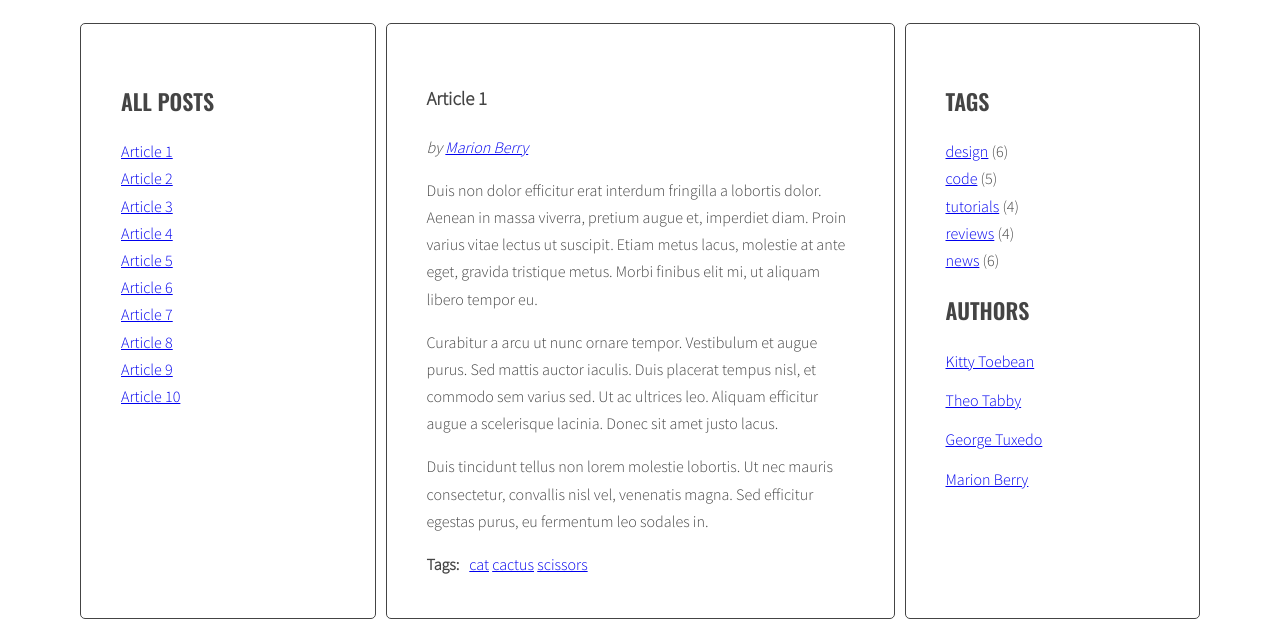
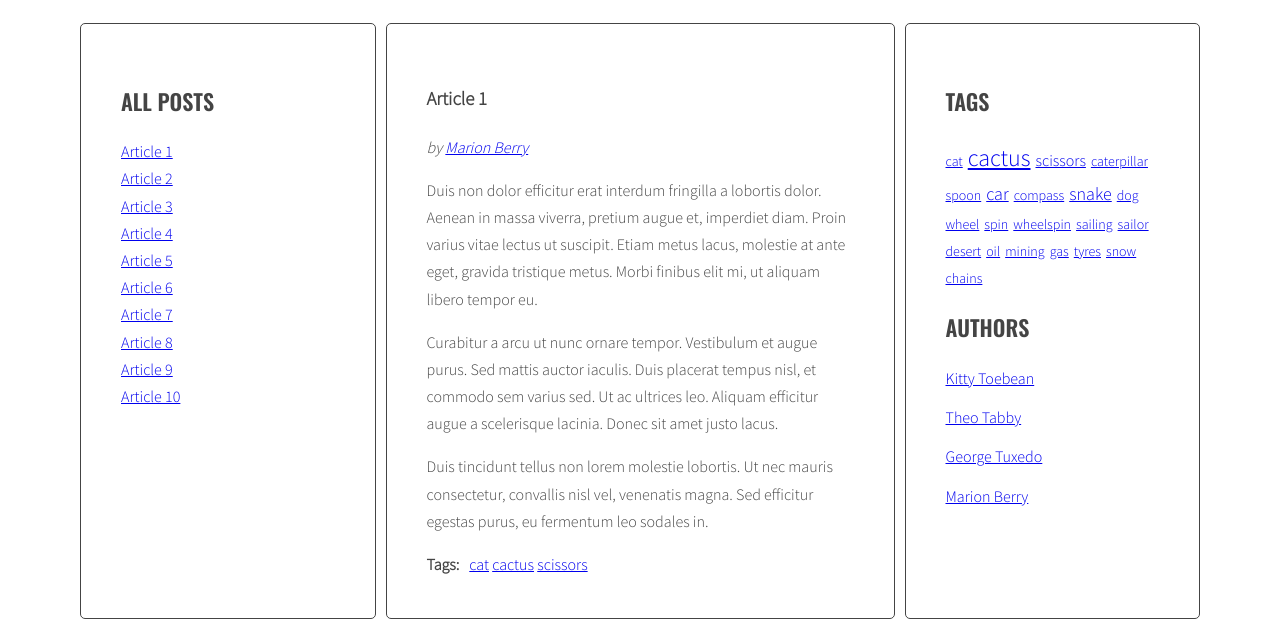
Before and after one commit to ffrysz/javascript-blog, a website: page index.html in a window 1280 px wide. Shown: the part 220-847 px from the top of the page. Drawn offline with nearby package versions, Linux system fonts and the light colour scheme.

Commit message:
Add cloud of tags

```diff
--- a/index.html
+++ b/index.html
@@ -108,7 +108,7 @@
                             </ul>
                         </div>
                     </article>
-                    <article class="post" id="article-5" data-tags="dealer wheel spin" data-author="Marion Berry">
+                    <article class="post" id="article-5" data-tags="car wheel spin" data-author="Marion Berry">
                         <h3 class="post-title">Article 5</h3>
                         <p class="post-author"></p>
                         <div class="post-content">
@@ -129,7 +129,7 @@
                             </ul>
                         </div>
                     </article>
-                    <article class="post" id="article-6" data-tags="cat cactus wheelspin" data-author="George Tuxedo">
+                    <article class="post" id="article-6" data-tags="car cactus wheelspin" data-author="George Tuxedo">
                         <h3 class="post-title">Article 6</h3>
                         <p class="post-author"></p>
                         <div class="post-content">
@@ -152,7 +152,7 @@
                             </ul>
                         </div>
                     </article>
-                    <article class="post" id="article-7" data-tags="boat sailing sailor" data-author="Kitty Teobean">
+                    <article class="post" id="article-7" data-tags="snake sailing sailor" data-author="Kitty Teobean">
                         <h3 class="post-title">Article 7</h3>
                         <p class="post-author"></p>
                         <div class="post-content">
@@ -250,11 +250,7 @@
                 <aside class="sidebar">
                     <h2 class="section-title">Tags</h2>
                     <ul class="list tags">
-                        <li><a href="#">design</a> <span>(6)</span></li>
-                        <li><a href="#">code</a> <span>(5)</span></li>
-                        <li><a href="#">tutorials</a> <span>(4)</span></li>
-                        <li><a href="#">reviews</a> <span>(4)</span></li>
-                        <li><a href="#">news</a> <span>(6)</span></li>
+
                     </ul>
                     <h2 class="section-title">Authors</h2>
                     <ul class="list authors">
--- a/js/script.js
+++ b/js/script.js
@@ -43,7 +43,10 @@ const optArticleSelector = '.post',
     optTitleSelector = '.post-title',
     optTitleListSelector = '.titles',
     optArticleTagsSelector = '.post-tags .list',
-    optArticleAuthorSelector = '.post-author';
+    optArticleAuthorSelector = '.post-author',
+    optTagsListSelector = '.list.tags',
+    optCloudClassCount = 5,
+    optCloudClassPrefix = 'tag-size-';
 
 function generateTitleLinks(customSelector = '') {
     //console.log(customSelector);
@@ -79,7 +82,32 @@ function generateTitleLinks(customSelector = '') {
 
 generateTitleLinks();
 
+function calculateTagsParams(tags) {
+    const params = {
+        maxOccurence: 0,
+        minOccurence: 999999,
+    }
+    for (let tag in tags) {
+        //console.log(tags[tag]);
+        if (tags[tag] > params.maxOccurence) {
+            params.maxOccurence = tags[tag];
+        } else if (tags[tag] < params.minOccurence) {
+            params.minOccurence = tags[tag];
+        }
+    }
+    return params;
+}
+
+function calculateTagClass(count, params) {
+    const tagCountDiff = params.maxOccurence - params.minOccurence;
+    const classNumber = Math.floor(((count - params.minOccurence) / tagCountDiff) * (optCloudClassCount - 1) + 1);
+    const className = optCloudClassPrefix + classNumber;
+    return className;
+}
+
 function generateTags() {
+    /* [NEW] create a new variable allTags with an empty object */
+    let allTags = {};
     /* find all articles */
     let articles = document.querySelectorAll(optArticleSelector);
     //console.log(articles);
@@ -104,6 +132,13 @@ function generateTags() {
             //console.log(linkHTML);
             /* add generated code to html variable */
             html += linkHTML + ' ';
+            /* [NEW] check if this link is NOT already in allTags */
+            if (!allTags[tag]) {
+                /* [NEW] add generated code to allTags object */
+                allTags[tag] = 1;
+            } else {
+                allTags[tag]++;
+            }
             /* END LOOP: for each tag */
         }
         //console.log(html);
@@ -112,6 +147,27 @@ function generateTags() {
         tagsWrapper.innerHTML = html;
         /* END LOOP: for every article: */
     }
+    /* [NEW] find list of tags in right column */
+    const tagList = document.querySelector(optTagsListSelector);
+
+    /* [NEW] find min and max amount of tag's occurences */
+    const tagsParams = calculateTagsParams(allTags);
+    //console.log('tagsParams: ', tagsParams);
+
+    /* [NEW] add html from allTags to tagList */
+    /* [NEW] create variable for all links HTML code */
+    let allTagsHTML = '';
+
+    /* [NEW] START LOOP: for each tag in allTags: */
+    for (let tag in allTags) {
+        /* [NEW] generate code of a link and add it to allTagsHTML */
+        //allTagsHTML += '<a href = "#tag-' + tag + '">' + tag + ' (' + allTags[tag] + ') ' + '</a>';
+        allTagsHTML += '<li><a href = "#tag-' + tag + '" class =' + calculateTagClass(allTags[tag], tagsParams) + '>' + tag + ' ' + /*' (' + allTags[tag] + ') ' +*/ '</a></li>';
+    }
+    /* [NEW] END LOOP: for each tag in allTags: */
+
+    /*[NEW] add HTML from allTagsHTML to tagList */
+    tagList.innerHTML = allTagsHTML;
 }
 
 generateTags();
@@ -122,7 +178,7 @@ function tagClickHandler(event) {
     /* make new constant named "clickedElement" and give it the value of "this" */
     const clickedElement = this;
     /* make a new constant "href" and read the attribute "href" of the clicked element */
-    const href = this.getAttribute('href');
+    const href = clickedElement.getAttribute('href');
     /* make a new constant "tag" and extract tag from the "href" constant */
     //console.log(href);
     const tag = href.replace('#tag-', '');
--- a/sass/style.scss
+++ b/sass/style.scss
@@ -118,3 +118,28 @@ body {
     margin: 0 10px 0 0;
   }
 }
+
+.tag-size-1 {
+  font-size: 14px;
+}
+
+.tag-size-2 {
+  font-size: 16px;
+}
+
+.tag-size-3 {
+  font-size: 18px;
+}
+
+.tag-size-4 {
+  font-size: 20px;
+}
+
+.tag-size-5 {
+  font-size: 24px;
+}
+
+.list.tags li {
+  display: inline-block;
+  margin-right: 5px;
+}
```
Also changed, not shown: css/style.css, 1 other file.
